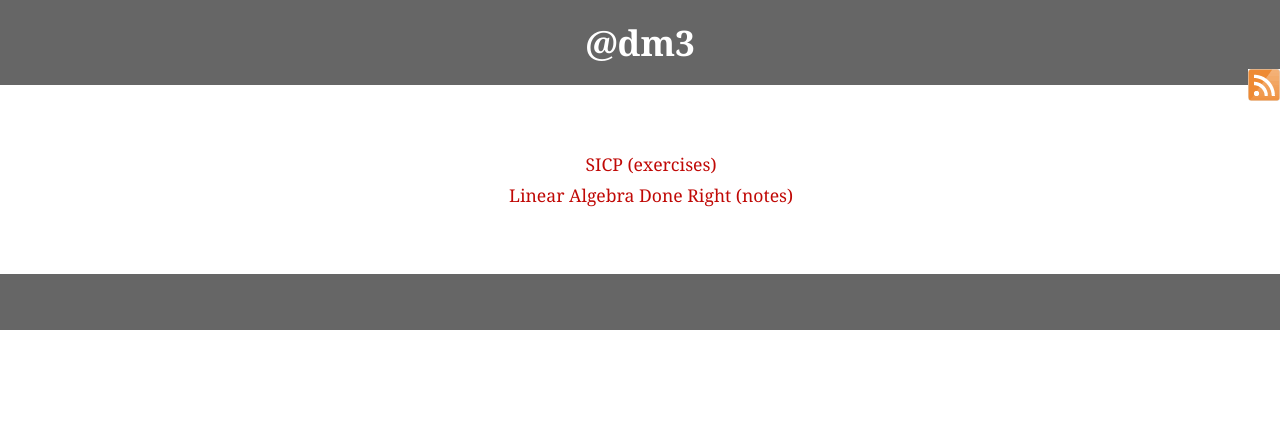
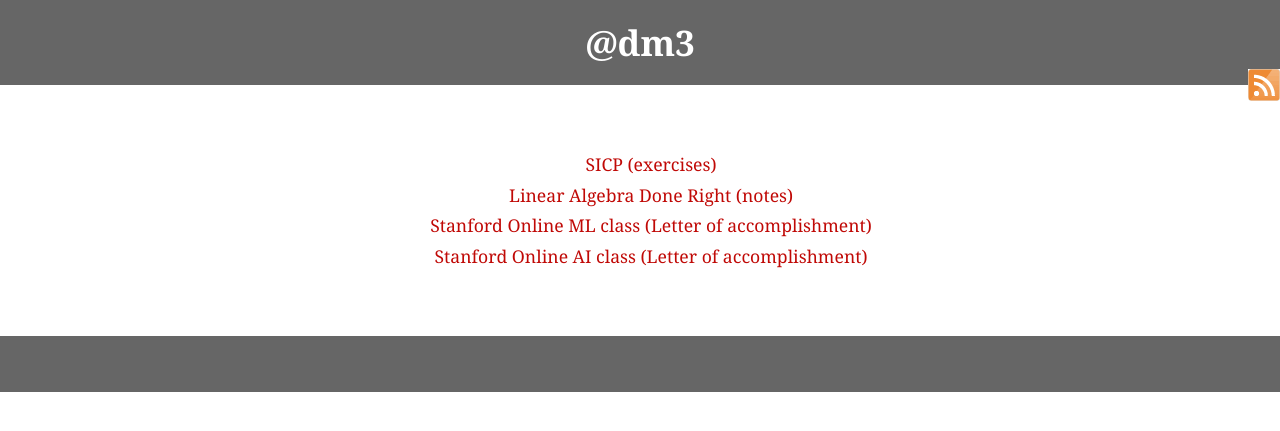
Before and after one commit to dm3/dm3.github.com, a Jekyll site: the page built from books.html, in a window 1280 px wide. Shown: the top 431 px of the page. Built offline with Jekyll 4.4.1, drawn with Linux system fonts in a browser that asks for light colours; nearby versions of some CDN libraries; comment, search, counter and statistics services are not loaded.

Commit message:
ML/AI letters of accomplishment

```diff
--- a/books.html
+++ b/books.html
@@ -7,5 +7,7 @@
     <ul class="posts">
         <li><a href="/sicp">SICP (exercises)</a></li>
         <li><a href="/books/linear-algebra-done-right.html">Linear Algebra Done Right (notes)</a></li>
+        <li><a href="/data/ml_accomplishment.pdf">Stanford Online ML class (Letter of accomplishment)</a></li>
+        <li><a href="/data/ai_accomplishment.pdf">Stanford Online AI class (Letter of accomplishment)</a></li>
     </ul>
 </div>
```
Also changed, not shown: 2 other files.
